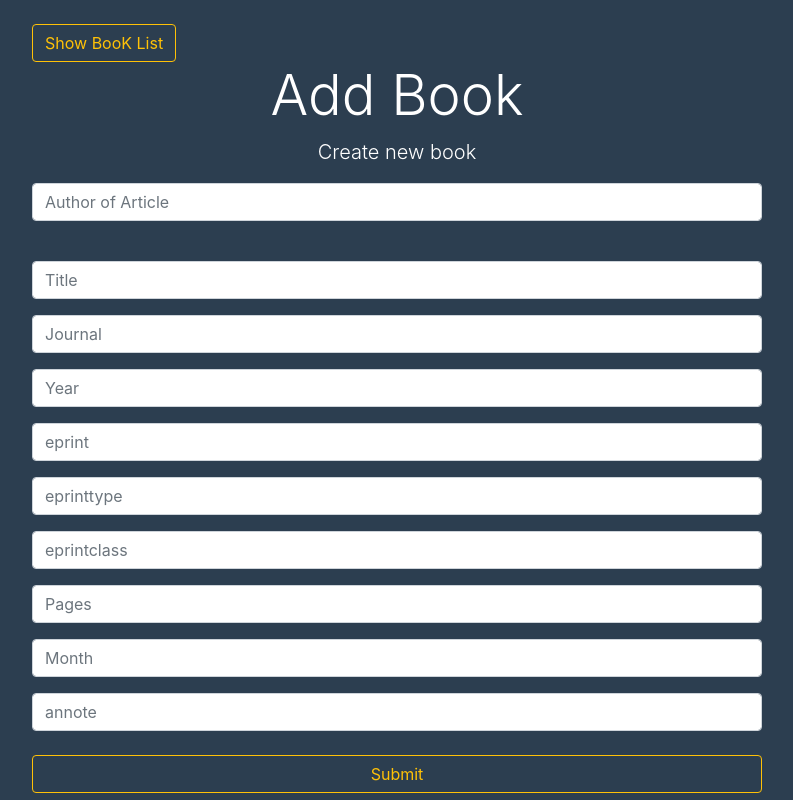
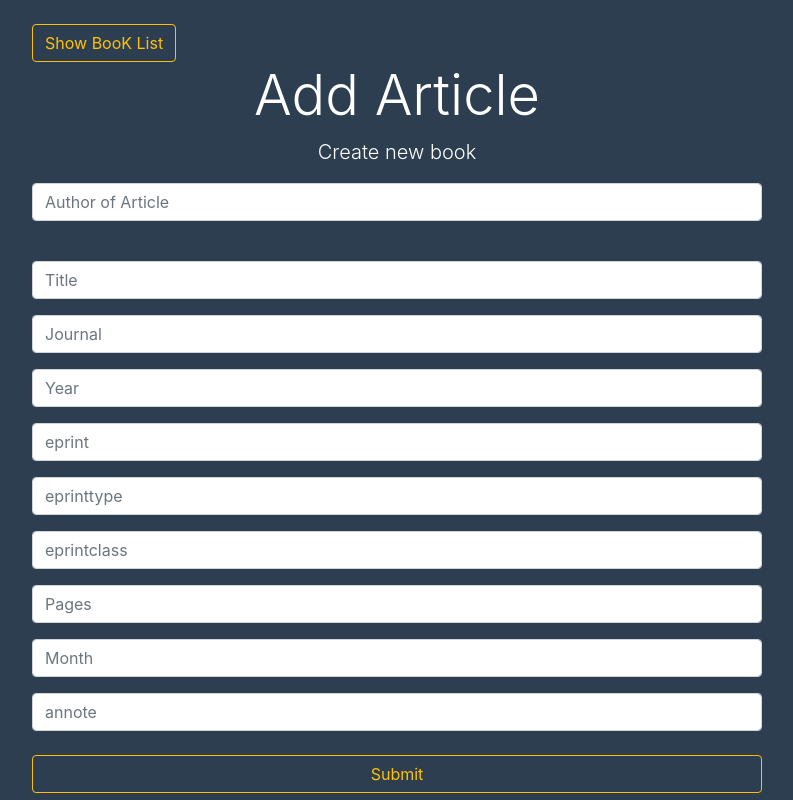
Before and after one commit to Rangatron/cise_lab5, a React (Create React App) app: page /AddArticle in a window 1280 px wide. Shown: the whole page, without its empty margins (243-1036 px from the left). Built offline with nearby package versions, Linux system fonts and the light colour scheme.

Commit message:
fixing the submit button not working on the add articles page

```diff
--- a/src/components/AddArticle.js
+++ b/src/components/AddArticle.js
@@ -40,7 +40,7 @@ class CreateBook extends Component {
     };
 
     axios
-      .post('http://localhost:8082/api/books', data)
+      .post('http://localhost:8082/api/articles', data)
       .then(res => {
         this.setState({
           author: '',
@@ -72,7 +72,7 @@ class CreateBook extends Component {
               </Link>
             </div>
             <div className="col-md-8 m-auto">
-              <h1 className="display-4 text-center">Add Book</h1>
+              <h1 className="display-4 text-center">Add Article</h1>
               <p className="lead text-center">
                   Create new book
               </p>
```
